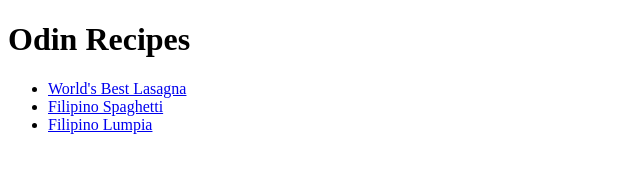
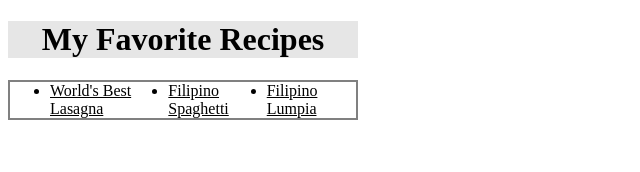
Before and after one commit to Pilca2025/odin-recipes, a plain HTML site: page index.html in a window 1280 px wide. Shown: the whole page, without its empty margins (0-640 px from the left). Drawn offline with Linux system fonts and the light colour scheme.

Commit message:
Modified index.html w/ css link | Also uploaded style.css

```diff
--- a/index.html
+++ b/index.html
@@ -3,10 +3,11 @@
 <head>
     <meta charset="UTF-8">
     <meta name="viewport" content="width=device-width, initial-scale=1.0">
-    <title>Document</title>
+    <link rel="stylesheet" href="style.css">
+    <title>Favorite Recipes</title>
 </head>
 <body>
-    <h1>Odin Recipes</h1>
+    <h1>My Favorite Recipes</h1>
     <ul>
         <li><a href="recipes/lasagna.html">World's Best Lasagna</a></li>
         <li><a href="recipes/filospag.html">Filipino Spaghetti</a></li>
--- /dev/null
+++ b/style.css
@@ -0,0 +1,19 @@
+body{
+    width: 350px;
+    font-family: "Papyrus";
+}
+
+h1{
+    background-color: rgb(230, 230, 230);
+    text-align: center;
+}
+
+ul{
+    display: flex;
+    border: 2px solid grey;
+}
+
+a {
+    color: black;
+
+}
```
